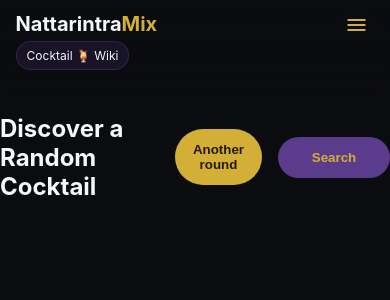
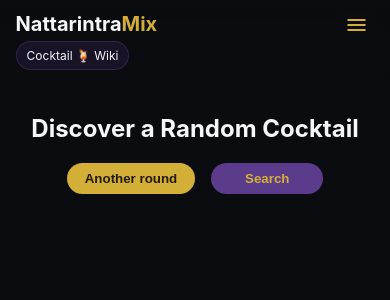
Before and after one commit to Nattarintra/react-thecocktailDB, a React (Vite) app: page / in a window 390 px wide. Shown: the top 300 px of the page. Built offline with nearby package versions, Linux system fonts and the light colour scheme; no server answers.

Commit message:
Add styling homepage for mobile version

```diff
--- a/src/components/CocktailCard.tsx
+++ b/src/components/CocktailCard.tsx
@@ -26,7 +26,7 @@ export const CocktailCard = ({ item }: ICocktailCardProps): ReactElement => {
     add(item);
   };
   return (
-    <article className="card center-block">
+    <div className="card center-block">
       <Thumbnail url={thumbnail} alt={name} />
       <div className="center-flex ">
         <p>{name}</p>
@@ -37,6 +37,6 @@ export const CocktailCard = ({ item }: ICocktailCardProps): ReactElement => {
           favorite
         </span>
       </div>
-    </article>
+    </div>
   );
 };
--- a/src/components/Landing.tsx
+++ b/src/components/Landing.tsx
@@ -3,10 +3,12 @@ import { getRandomCocktail } from "../api/cocktailApi";
 import type { ICocktail } from "../utils/mapRawCocktailData";
 import { CocktailCard } from "./CocktailCard";
 import { Link } from "react-router-dom";
+import { useMediaQuery } from "../hooks/useMediaQuery";
 
 export const Landing = (): ReactElement => {
   const [cocktail, setCocktail] = useState<ICocktail>();
   const [isLoading, setIsLoading] = useState<boolean>(false);
+  const isDesktop = useMediaQuery({ query: "(min-width: 768px)" });
 
   const loadCocktail = () => {
     setIsLoading(true);
@@ -21,22 +23,24 @@ export const Landing = (): ReactElement => {
   }, []);
 
   return (
-    <section>
-      <article className="center-flex">
+    <article>
+      <div className={`${isDesktop ? "center-flex" : "center-text"}`}>
         <h2>Discover a Random Cocktail</h2>
+        <div className="center-flex mt mb">
           <button className="btn btn--primary" onClick={loadCocktail}>
             Another round
           </button>
           <Link to="/search">
             <button className="btn btn--search">Search</button>
           </Link>
-      </article>
+        </div>
+      </div>
 
       {cocktail ? (
         <CocktailCard item={cocktail} />
       ) : (
         isLoading && <p>Loading…</p>
       )}
-    </section>
+    </article>
   );
 };
--- a/src/index.css
+++ b/src/index.css
@@ -1,5 +1,6 @@
 @import url("./styles/base.css");
 @import url("./styles/header.css");
+@import url("./styles/homepage.css");
 @import url("./styles/cocktail-details.css");
 @import url("./styles/search.css");
 @import url("./styles/pagination.css");
--- a/src/pages/HomePage.tsx
+++ b/src/pages/HomePage.tsx
@@ -4,7 +4,7 @@ import { Landing } from "../components/Landing";
 
 export const HomePage = (): ReactElement => {
   return (
-    <section id="home-page">
+    <section id="home-page" className="container">
       <Landing />
     </section>
   );
--- /dev/null
+++ b/src/styles/homepage.css
@@ -0,0 +1,20 @@
+/* === Tablet (≤768px) === */
+@media (max-width: 768px) {
+  .btn {
+    padding: 8px 18px;
+  }
+  .card {
+    width: 70%;
+  }
+}
+
+/* === Mobile (≤425px) === */
+@media (max-width: 425px) {
+  .mt,
+  .mb {
+    margin: 0.83rem 0;
+  }
+  .card {
+    width: 100%;
+  }
+}
```
Lines whose indentation alone changed are shown as unchanged.
